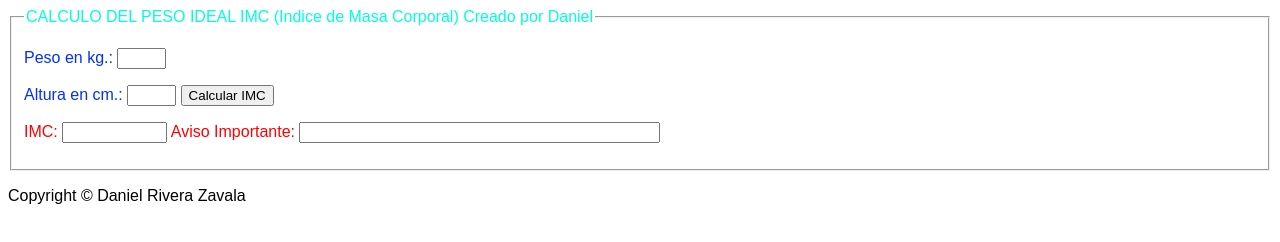
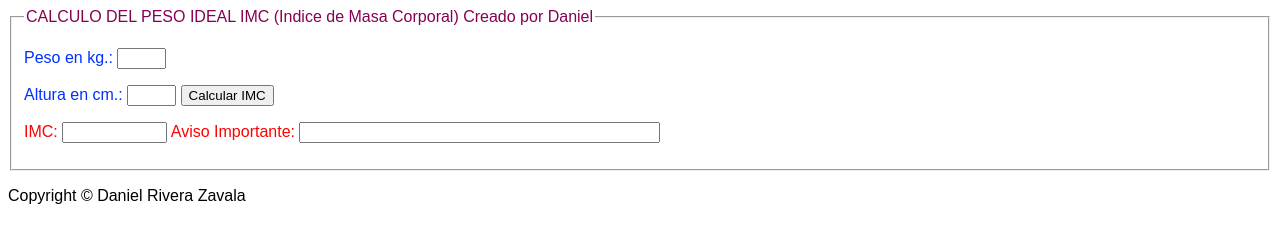
Before and after one commit to DaniRiveraZavala/DaniRiveraZavala.github.io, a plain HTML site: page index.html in a window 1280 px wide. Drawn offline with Linux system fonts and the light colour scheme.

Commit message:
Modificacion del index.html

```diff
--- a/index.html
+++ b/index.html
@@ -31,7 +31,7 @@
       color: #ff0101
     }
     .daniel {
-      color: #01ffdd
+      color: #860053
     }
     .azule {
         color: #0130ff
```
